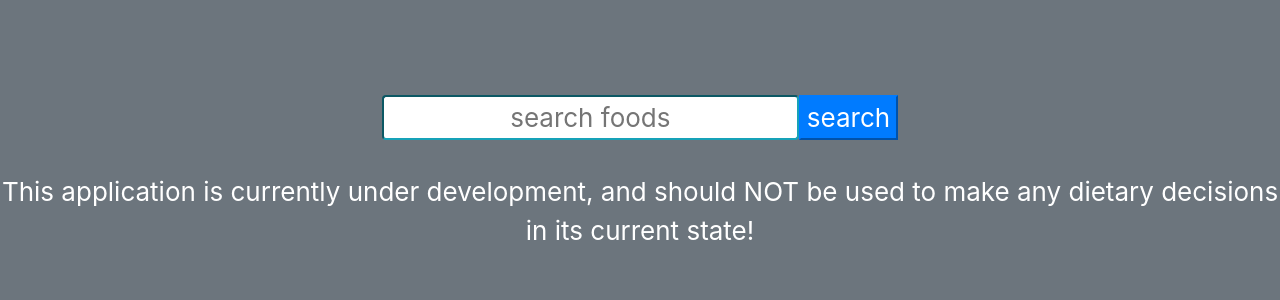
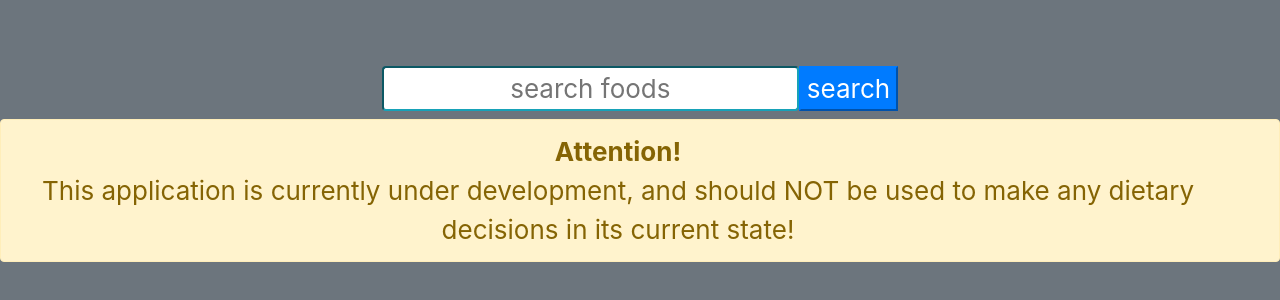
Before and after one commit to Sandstorm890/nutrition-app, a React (Create React App) app: page / in a window 1280 px wide. Shown: the part 240-540 px from the top of the page. Built offline with nearby package versions, Linux system fonts and the light colour scheme.

Commit message:
make disclaimer pretty

```diff
--- a/src/containers/FoodsContainer.js
+++ b/src/containers/FoodsContainer.js
@@ -110,7 +110,9 @@ class FoodsContainer extends React.Component {
                 <button className="btn-primary" onClick={this.handleSearch}>search</button>
                 {/* <p>{this.state.noFoodsFoundMessage}</p> */}
                 <div className="card-group">{this.createFoodCards()}</div>
-                <div class="mt-4">This application is currently under development, and should NOT be used to make any dietary decisions in its current state!</div>
+                <div class="alert alert-warning alert-dismissible fade show" role="alert">
+                    <strong>Attention!</strong> <br></br>This application is currently under development, and should NOT be used to make any dietary decisions in its current state!
+                </div>
                 </div>
         )
     }
```
